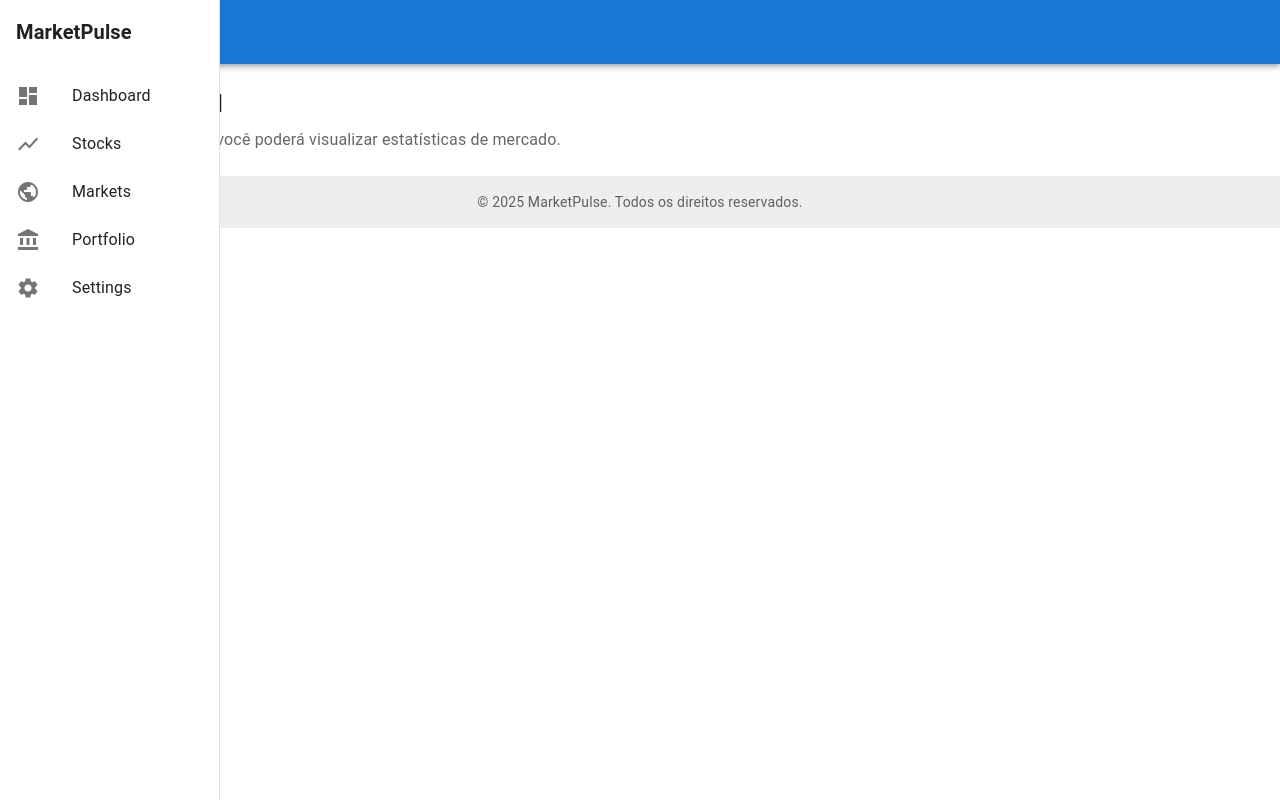
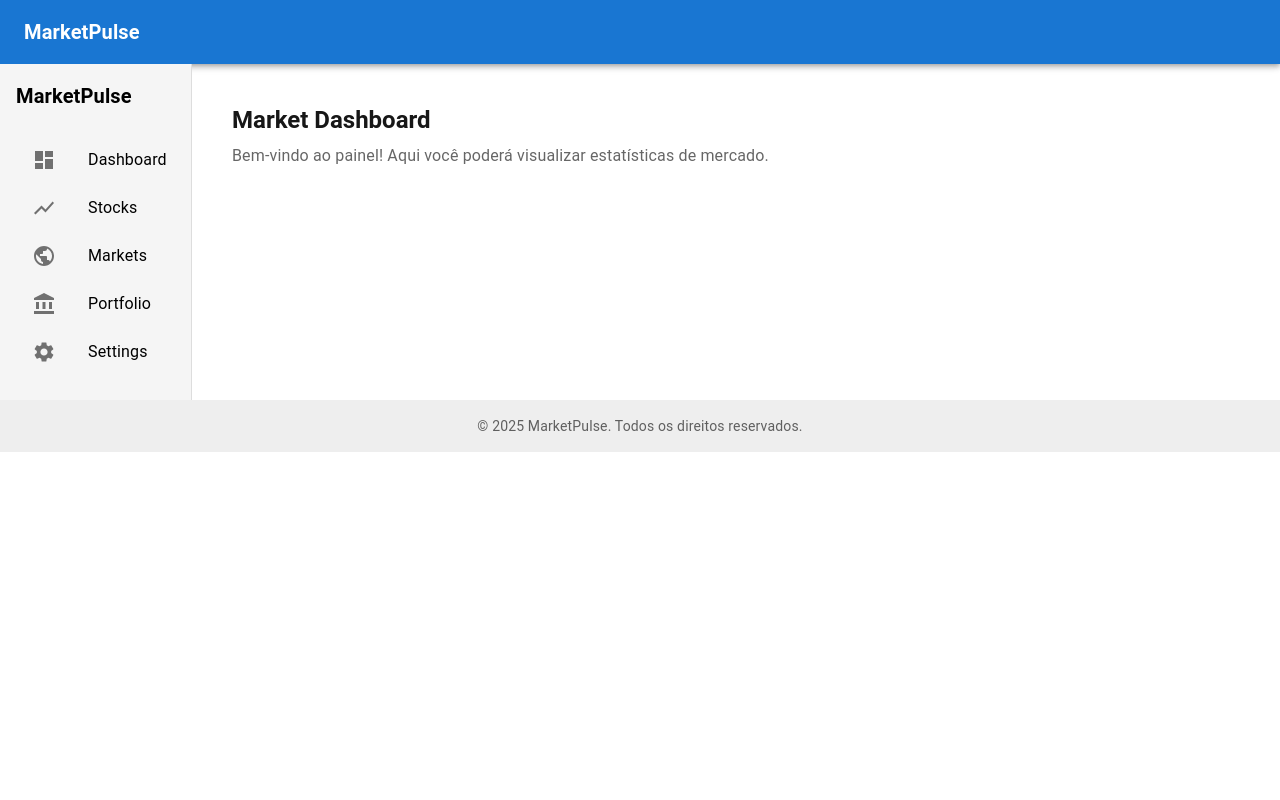
Before and after one commit to JVSutter/stooorage, a Next.js app in the folder frontend/: page / in a window 1280 px wide. Built offline with nearby package versions, Linux system fonts and the light colour scheme.

Commit message:
sidebar ocupando o devido lugar

```diff
--- a/frontend/src/app/page.tsx
+++ b/frontend/src/app/page.tsx
@@ -1,3 +1,5 @@
+import { Box } from "@mui/material";
+
 import Header from "../components/Header";
 import Sidebar from "../components/Sidebar";
 import Dashboard from "../components/Dashboard";
@@ -6,9 +8,23 @@ import Footer from "../components/Footer";
 export default function Home() {
   return (
     <>
+      {/* Header full width */}
       <Header />
-      <Sidebar />
-      <Dashboard />
+
+      {/* Conteúdo dividido em Sidebar (20%) e Dashboard (80%) */}
+      <Box display="flex" flexGrow={1} minHeight={0}>
+        {/* Sidebar (20%) */}
+        <Box width="15%" bgcolor="grey.100" borderRight="1px solid #ddd">
+          <Sidebar />
+        </Box>
+
+        {/* Dashboard (80%) */}
+        <Box width="85%" p={2} overflow="auto">
+          <Dashboard />
+        </Box>
+      </Box>
+
+      {/* Footer full width */}
       <Footer />
     </>
   );
--- a/frontend/src/components/Sidebar.tsx
+++ b/frontend/src/components/Sidebar.tsx
@@ -1,5 +1,5 @@
 "use client";
-import { Drawer, List, ListItemButton, ListItemIcon, ListItemText, Typography } from "@mui/material";
+import { Box, List, ListItemButton, ListItemIcon, ListItemText, Typography } from "@mui/material";
 import { Dashboard, ShowChart, Public, AccountBalance, Settings } from "@mui/icons-material";
 
 const menu = [
@@ -12,19 +12,8 @@ const menu = [
 
 export default function Sidebar() {
   return (
-    <Drawer
-      variant="permanent"
-      anchor="left"
-      sx={{
-        width: 220,
-        flexShrink: 0,
-        "& .MuiDrawer-paper": {
-          width: 220,
-          boxSizing: "border-box",
-        },
-      }}
-    >
-      <Typography variant="h6" p={2} fontWeight="bold">
+    <Box p={2} sx={{ color: "black" }}>
+      <Typography variant="h6" mb={2} fontWeight="bold">
         MarketPulse
       </Typography>
       <List>
@@ -35,6 +24,6 @@ export default function Sidebar() {
           </ListItemButton>
         ))}
       </List>
-    </Drawer>
+    </Box>
   );
 }
```
